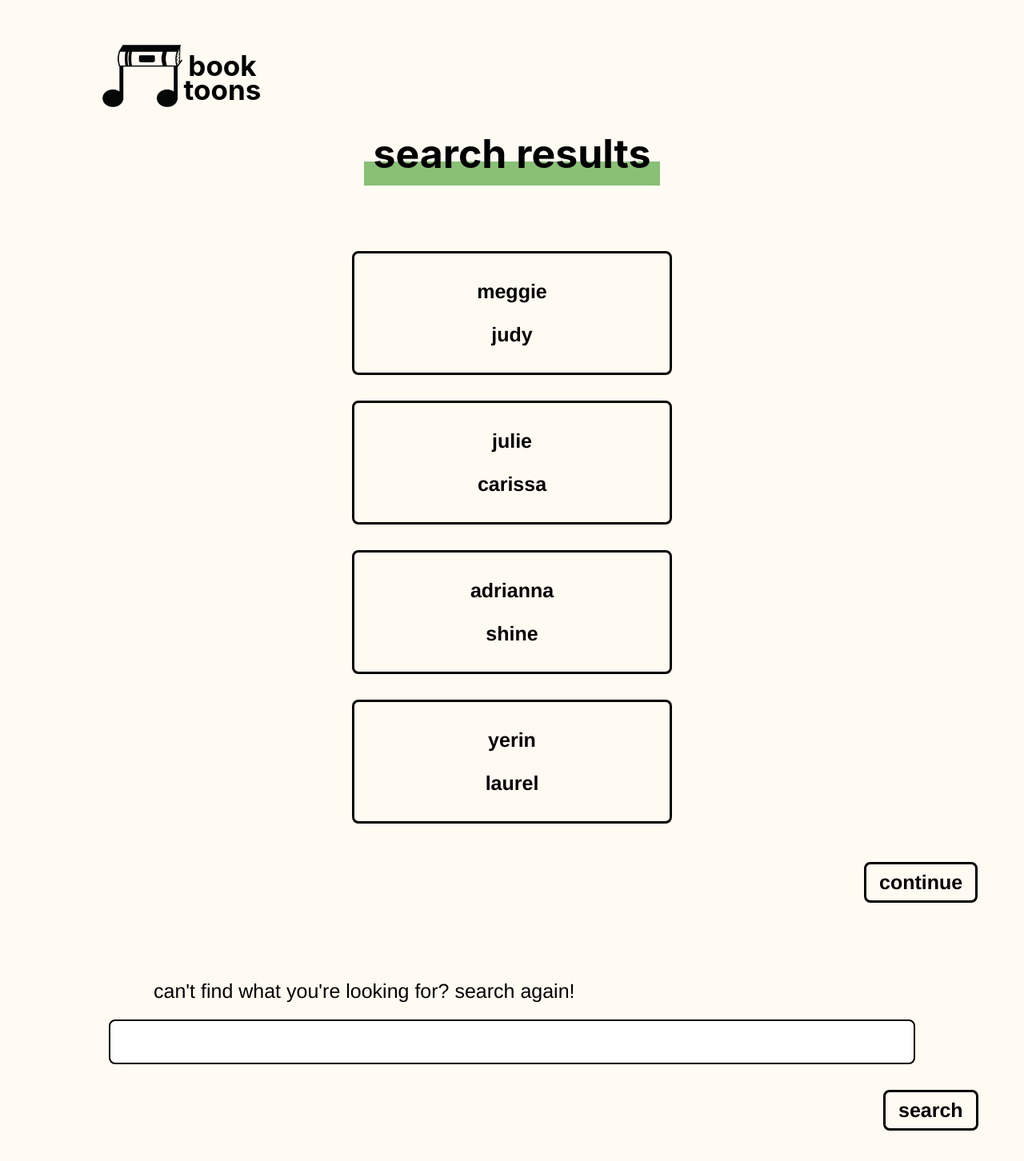
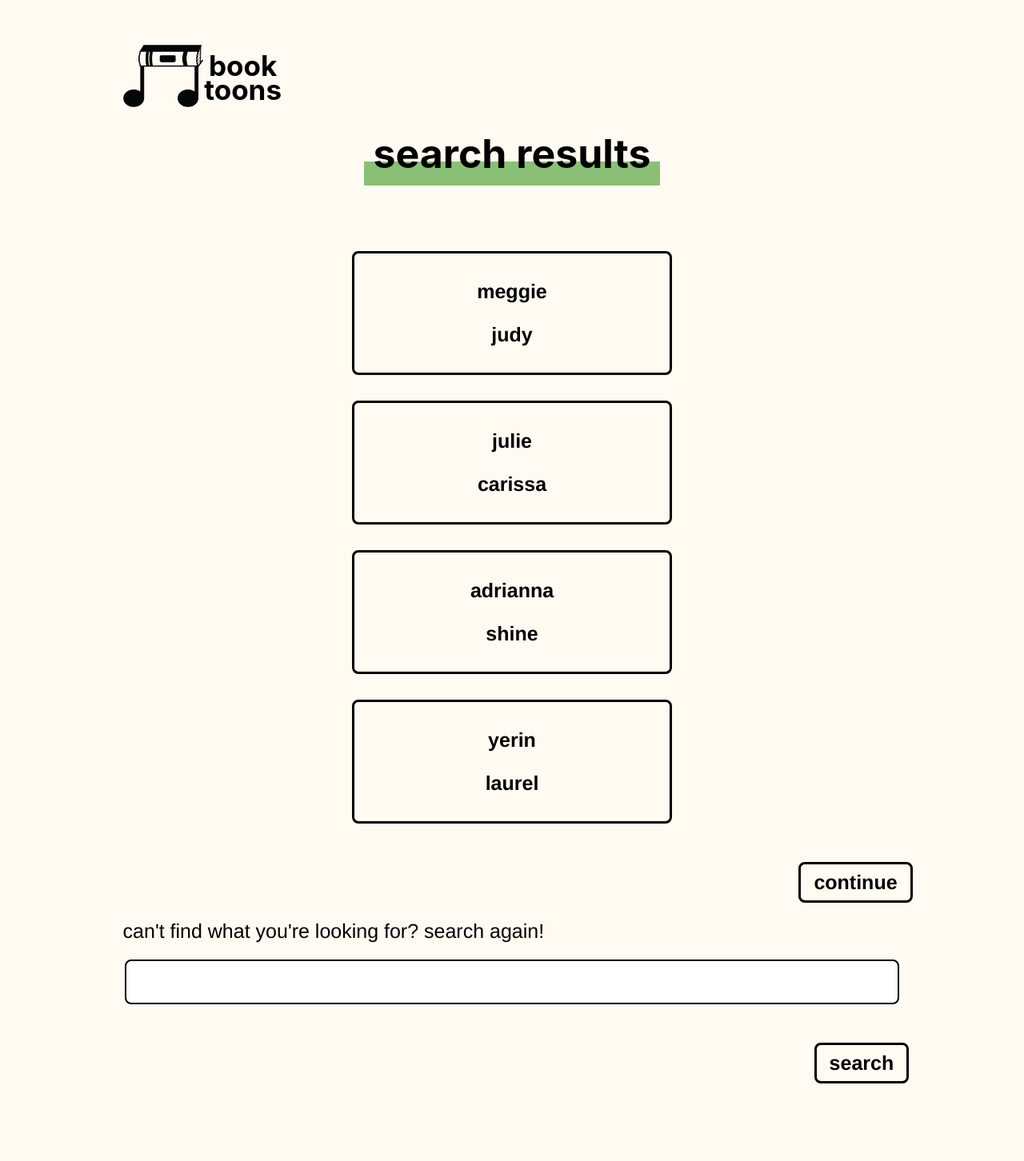
Before and after one commit to jzhzhang66/hackbeanpot2021, a React (Create React App) app in the folder front-end/book-toons/: page /book-results in a window 1280 px wide. Shown: the top 1452 px of the page at 80% size. After the commit the page ends 1419 px from the top, so only its background shows below. Built offline with nearby package versions, Linux system fonts and the light colour scheme.

Commit message:
fix margins, delete button component

```diff
--- a/front-end/book-toons/src/components/btn.css
+++ /dev/null
@@ -1,3 +0,0 @@
-#primary {
-    color: black;
-}
--- a/front-end/book-toons/src/components/header.css
+++ b/front-end/book-toons/src/components/header.css
@@ -1,6 +1,6 @@
 .header-container {
     display: inline-flex;
-    margin: 2rem 0 0 8rem;
+    margin: 2rem 0 0 12%;
     justify-content: center;
     align-items: center;
     text-align: center;
--- a/front-end/book-toons/src/components/header.js
+++ b/front-end/book-toons/src/components/header.js
@@ -1,7 +1,7 @@
 import React from 'react';
 import './header.css';
 import booktoonslogo from '../assets/booktoons-logo.png';
-import {Link} from 'react-router-dom';
+import { Link } from 'react-router-dom';
 
 function Header() {
     return (
--- a/front-end/book-toons/src/components/searchbar.css
+++ b/front-end/book-toons/src/components/searchbar.css
@@ -1,5 +1,5 @@
 .search-input {
-    width: 1000px;
+    width: 75%;
     height: 50px;
     border-radius: 8px;
     border: 2px solid #000000;
@@ -19,5 +19,5 @@ h2 {
     font-weight: 500;
     font-family: "Helvetica Neue", Helvetica, sans-serif;
     font-size: 25px;
-    margin-left: 15%;
+    margin-left: 12%;
 }
--- a/front-end/book-toons/src/pages/bookresults.css
+++ b/front-end/book-toons/src/pages/bookresults.css
@@ -3,9 +3,9 @@
 }
 
 .bookresult-buttoncontainer {
-    margin: 3rem 0 6rem 67.5rem;
+    margin: 3rem 0 0 78%;
 }
 
 .search-buttoncontainer {
-    margin: 2rem 0 4rem 69rem;
+    margin: 3rem 0 4rem 79.5%;
 }
--- a/front-end/book-toons/src/pages/home.css
+++ b/front-end/book-toons/src/pages/home.css
@@ -15,5 +15,5 @@
 }
 
 .homebutton-container {
-    margin: 3rem 0 0 69rem;
+    margin: 3rem 0 0 79.5%;
 }
```
Also changed, not shown: front-end/book-toons/src/components/btn.js (deleted, +0 -12 lines).
